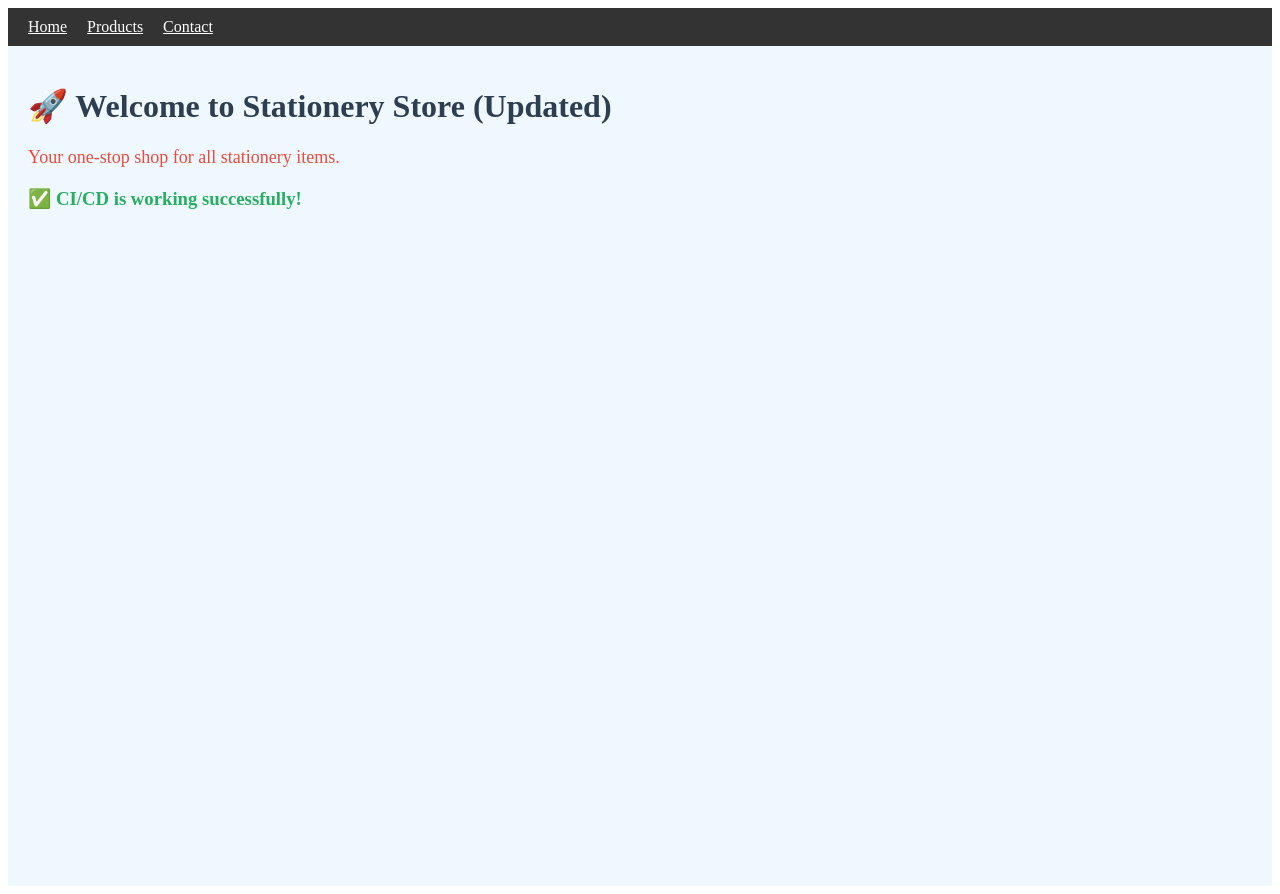
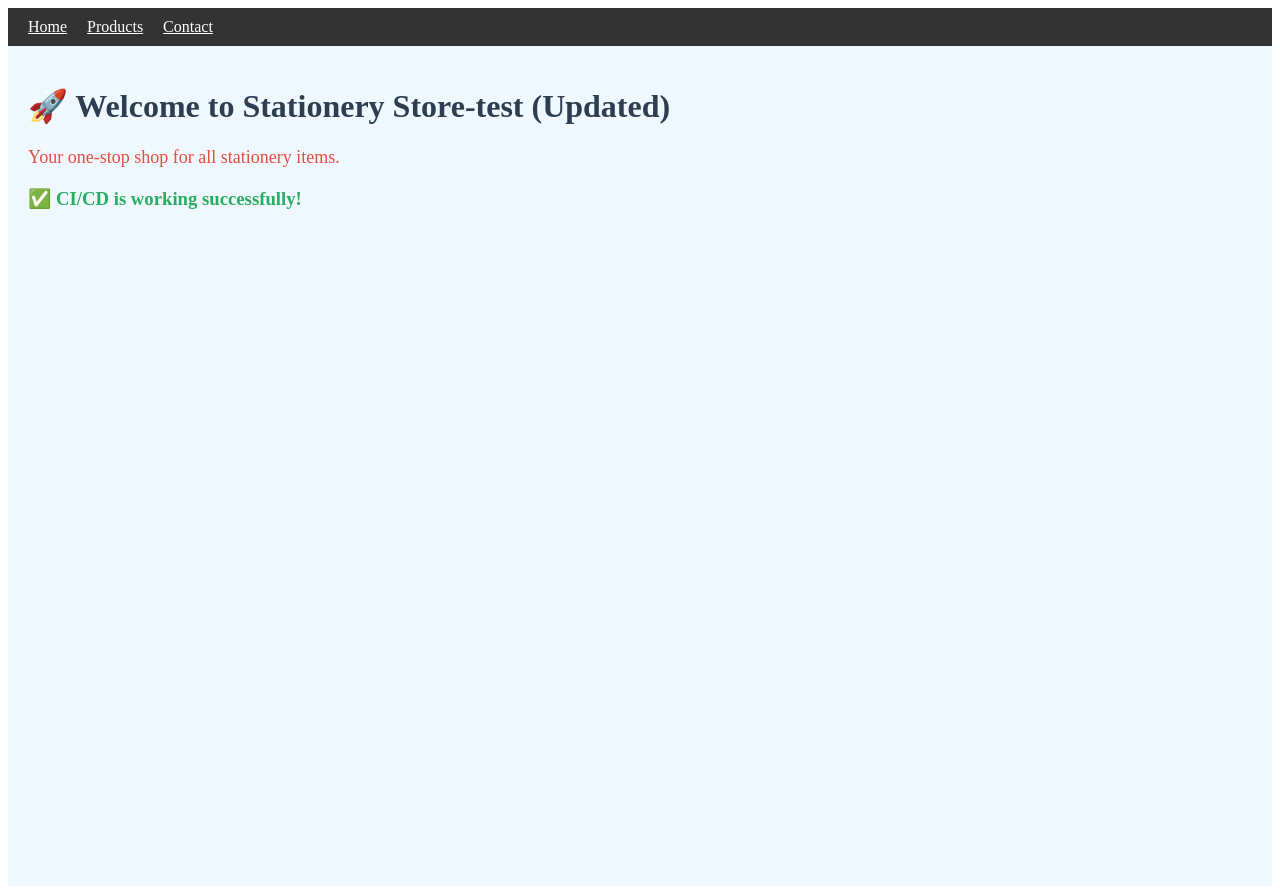
Before and after one commit to vikasrajput0112/stationery-website, a React (Vite) app: page / in a window 1280 px wide. Built offline with nearby package versions, Linux system fonts and the light colour scheme.

Commit message:
Update Home.jsx

```diff
--- a/src/pages/Home.jsx
+++ b/src/pages/Home.jsx
@@ -8,7 +8,7 @@ const Home = () => {
       minHeight: "100vh"
     }}>
       <h1 style={{ color: "#2c3e50" }}>
-        🚀 Welcome to Stationery Store (Updated)
+        🚀 Welcome to Stationery Store-test (Updated)
       </h1>
 
       <p style={{ color: "#e74c3c", fontSize: "18px" }}>
```
